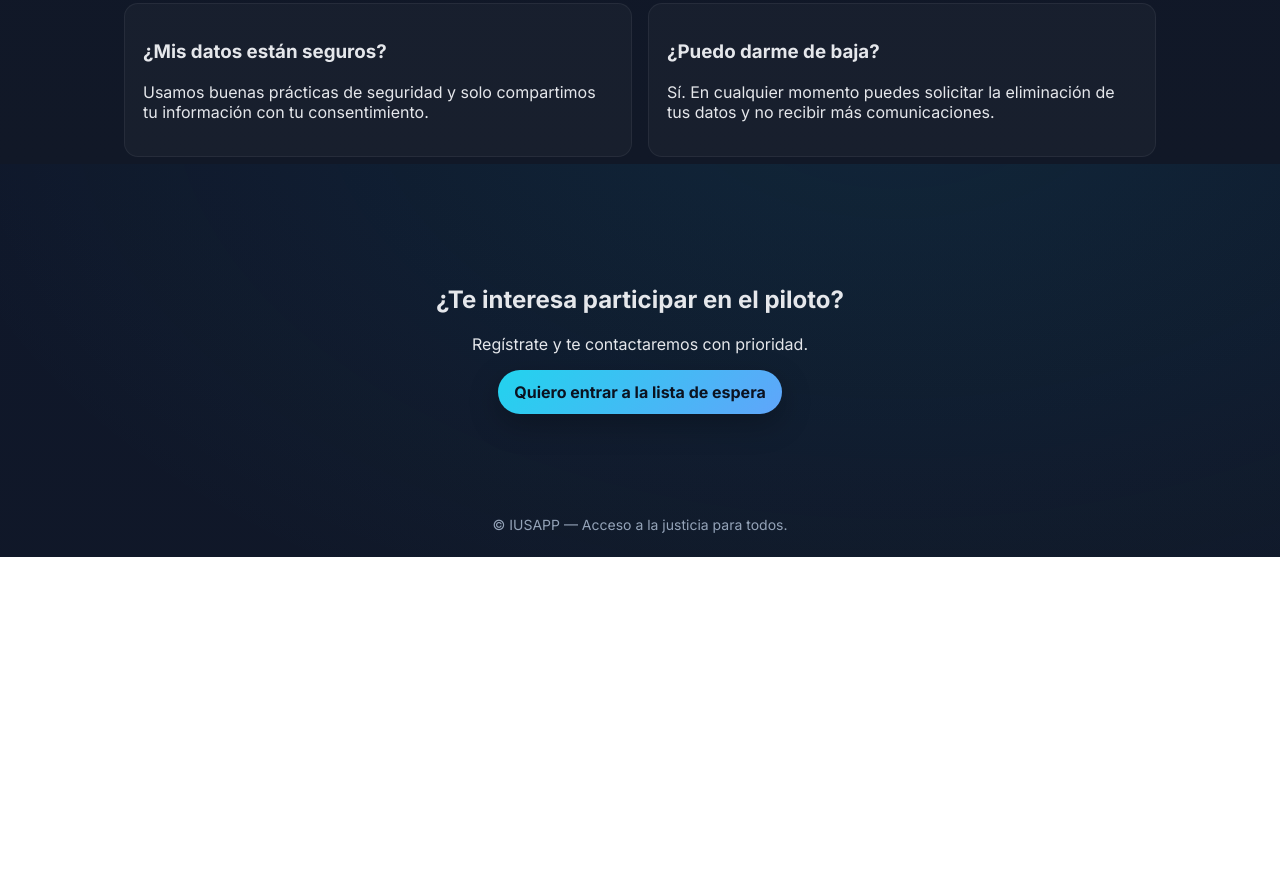
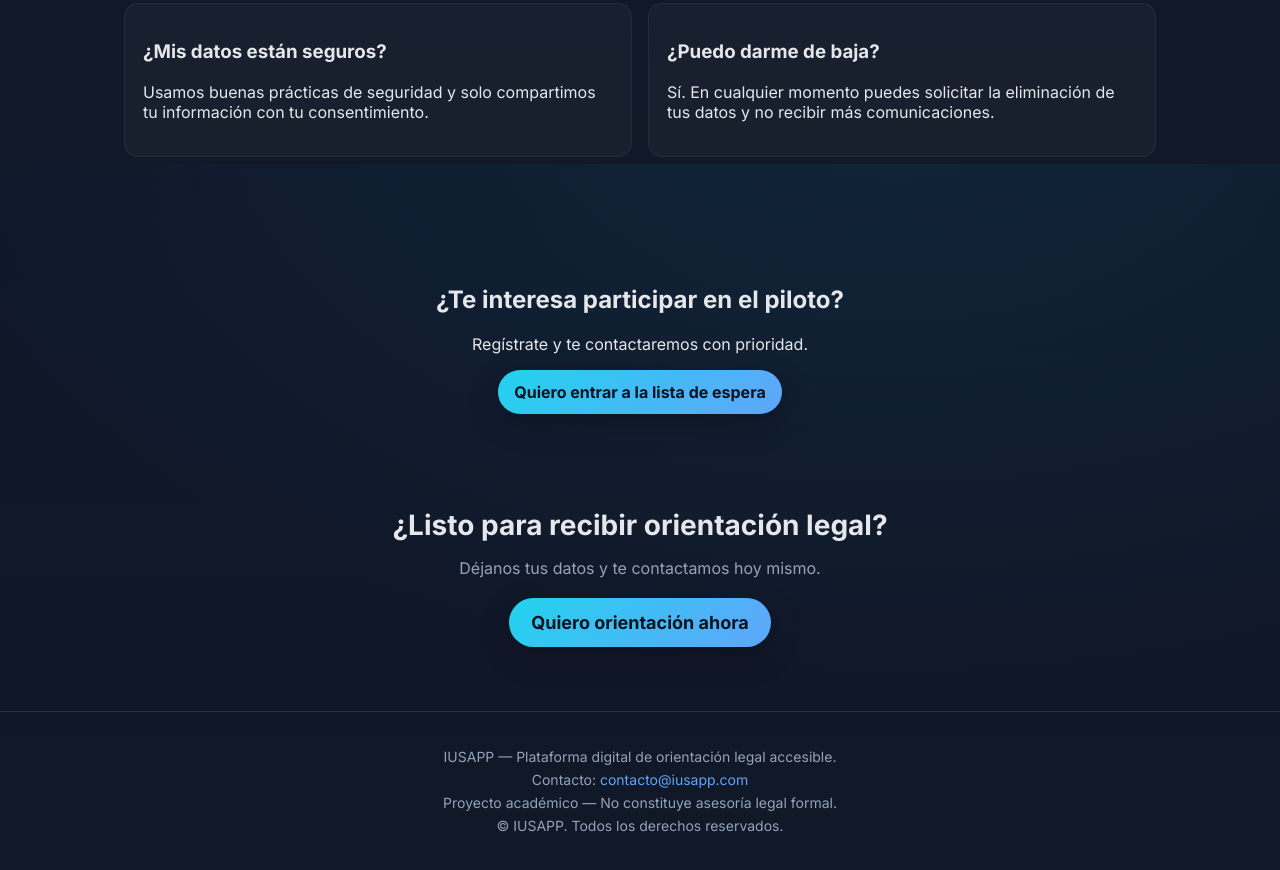
Before and after one commit to emigutig-del/iusapp, a plain HTML site: page index.html in a window 1280 px wide. Shown: the part 2236-3106 px from the top of the page. Before the commit the page ends 2793 px from the top, so only its background shows below. Drawn offline with Linux system fonts and the light colour scheme.

Commit message:
footer index.html

```diff
--- a/index.html
+++ b/index.html
@@ -186,11 +186,21 @@
       <p class="muted">Regístrate y te contactaremos con prioridad.</p>
       <a href="#registro" class="cta" id="cta-bottom">Quiero entrar a la lista de espera</a>
     </section>
-  </main>
+    <!-- Segundo CTA -->
+  <section style="margin-top:40px; text-align:center;">
+    <h2 style="font-size:28px; margin-bottom:10px;">¿Listo para recibir orientación legal?</h2>
+    <p style="color:#94a3b8; margin-bottom:20px;">Déjanos tus datos y te contactamos hoy mismo.</p>
+    <a href="#registro" class="cta" style="font-size:18px; padding:14px 22px;">Quiero orientación ahora</a>
+  </section>
 
-  <footer class="container">
-    © <span id="year"></span> IUSAPP — Acceso a la justicia para todos.
-  </footer>
+</main>
+
+  <footer style="text-align:center; padding:30px 20px; margin-top:40px; border-top:1px solid rgba(255,255,255,0.1); color:#94a3b8;">
+  <p style="margin:6px 0; font-size:14px;">IUSAPP — Plataforma digital de orientación legal accesible.</p>
+  <p style="margin:6px 0; font-size:14px;">Contacto: <a href="mailto:contacto@iusapp.com" style="color:#60a5fa;">contacto@iusapp.com</a></p>
+  <p style="margin:6px 0; font-size:14px;">Proyecto académico — No constituye asesoría legal formal.</p>
+  <p style="margin:6px 0; font-size:14px;">&copy; <span id="year"></span> IUSAPP. Todos los derechos reservados.</p>
+</footer>
 
   <script>
     // --- Métricas MVP (localStorage) ---
```
